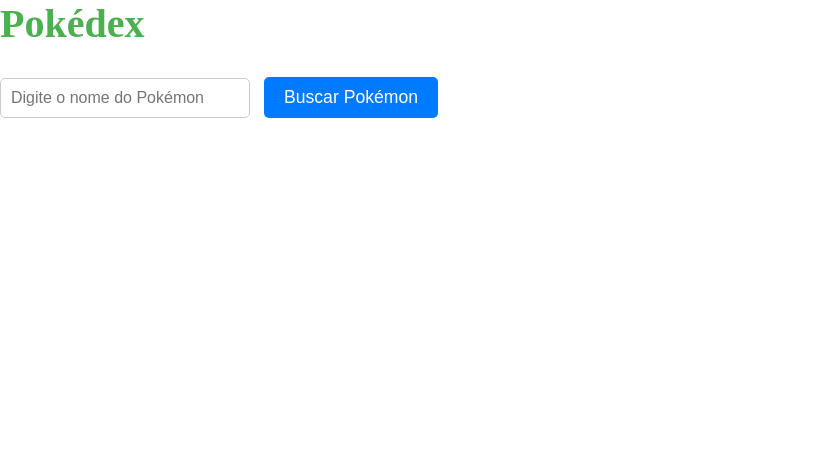
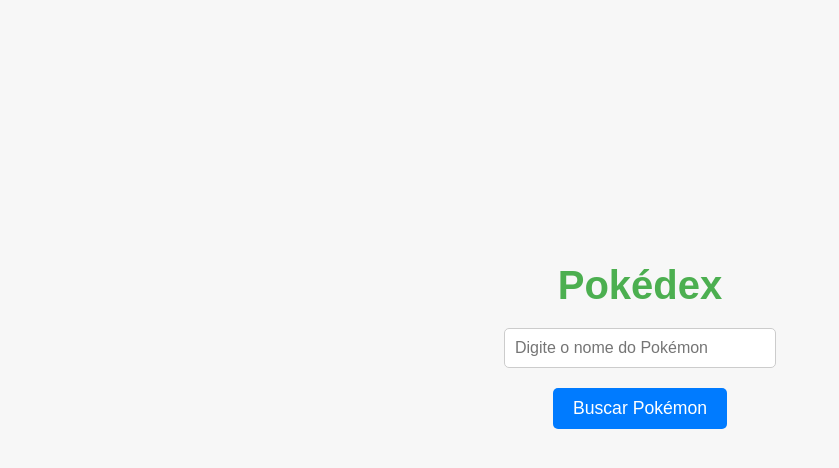
Before and after one commit to RafaelBonin00/pokemon, a plain HTML site: page index.html in a window 1280 px wide. Shown: the whole page, without its empty margins (0-839 px from the left). Drawn offline with Linux system fonts and the light colour scheme.

Commit message:
arrumar css 3

```diff
--- a/index.html
+++ b/index.html
@@ -7,8 +7,8 @@
   <link rel="stylesheet" href="./style.css">
 </head>
 <body>
-  <div class="body">
   <h1>Pokédex</h1>
+
   <input type="text" id="pokemonName" placeholder="Digite o nome do Pokémon" />
   <button id="fetchButton">Buscar Pokémon</button>
 
@@ -17,7 +17,6 @@
   <button id="showAbilitiesButton">Mostrar Habilidades</button>
   <div id="pokemonAbilities"></div>
 
-  </div>
 
   <script src="script.js"></script>
 </body>
--- a/style.css
+++ b/style.css
@@ -1,12 +1,6 @@
-
-* {
-margin: 0;
-padding: 0;
-box-sizing: border-box;
-}
 
 /* Corpo da página */
-#body {
+body {
 font-family: 'Arial', sans-serif;
 background-color: #f7f7f7;
 color: #333;
@@ -18,6 +12,8 @@
 padding: 20px;
 text-align: center;
 }
+
+
 
 /* Título principal */
 h1 {
```
Lines whose indentation alone changed are shown as unchanged.
